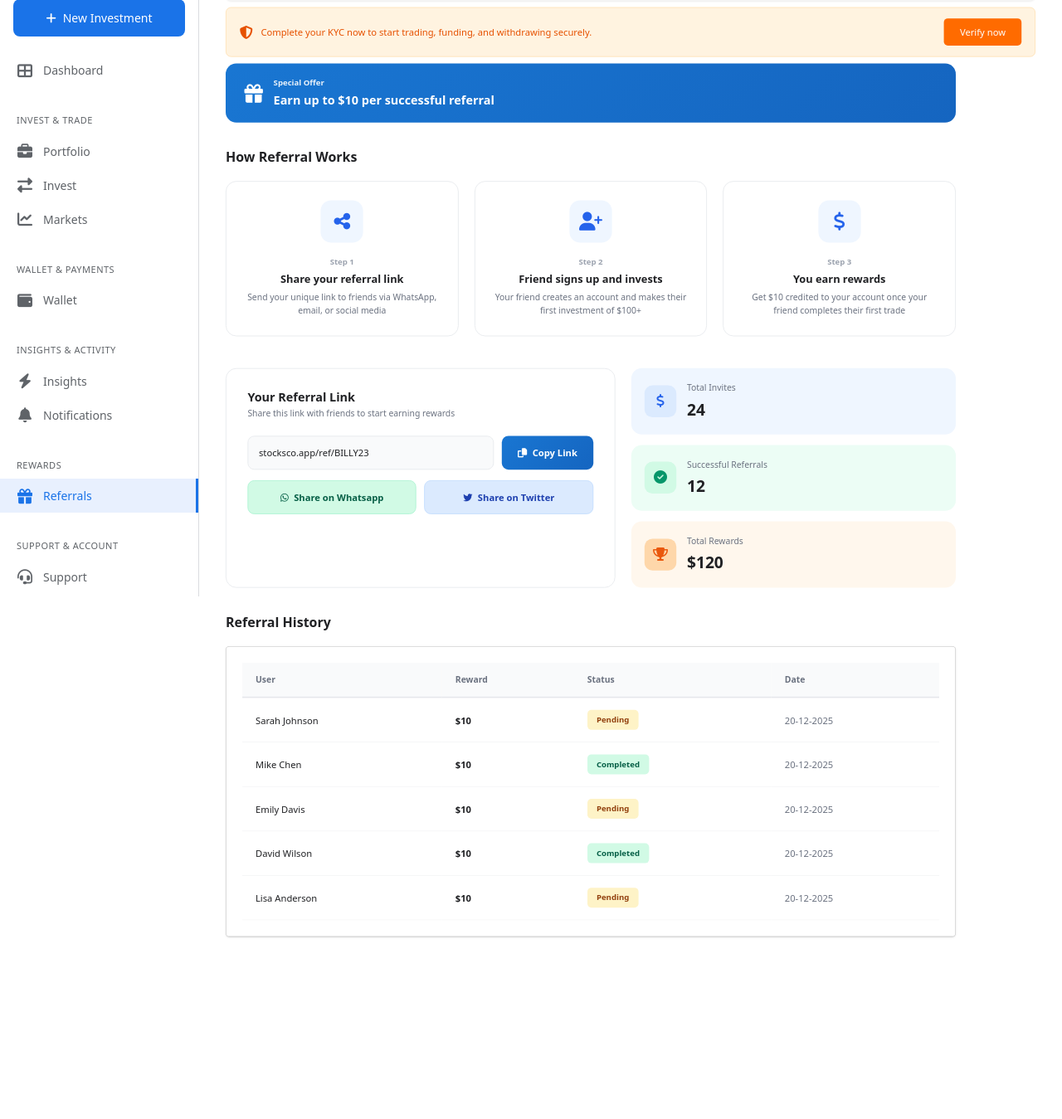
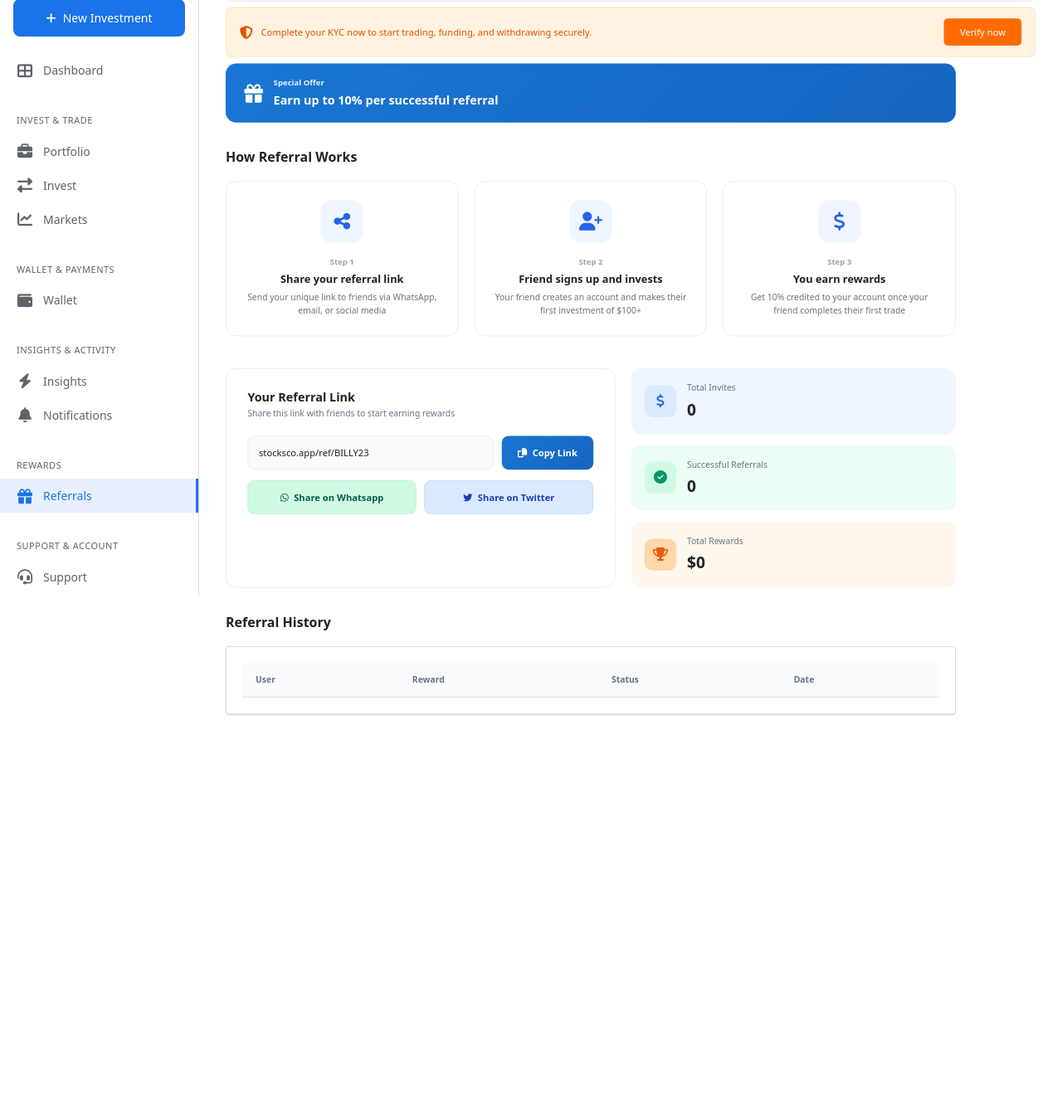
Before and after one commit to nnamdiindu/Stocks, a Flask app: page /dashboard/referrals in a window 1280 px wide. Shown: the part 81-1430 px from the top of the page at 83% size. After the commit the page ends 943 px from the top, so only its background shows below. Run offline with Flask 3, Linux system fonts and the light colour scheme; the visitor is signed in with stand-in values (Sample User, id 1); data comes from the database, SQL or seed files in the repository; lists and menus that the app fills with data are empty.

Commit message:
Modify values to 0 as default

```diff
--- a/app/templates/dashboard/partials/components/_referrals-content.html
+++ b/app/templates/dashboard/partials/components/_referrals-content.html
@@ -8,7 +8,7 @@
         <i class="fas fa-gift"></i>
         <div class="offer-content">
             <span class="offer-label">Special Offer</span>
-            <span class="offer-text">Earn up to $10 per successful referral</span>
+            <span class="offer-text">Earn up to 10% per successful referral</span>
         </div>
     </div>
 
@@ -49,7 +49,7 @@
                 <div class="step-content">
                     <div class="step-number">Step 3</div>
                     <h3 class="step-title">You earn rewards</h3>
-                    <p class="step-description">Get $10 credited to your account once your friend completes their first trade</p>
+                    <p class="step-description">Get 10% credited to your account once your friend completes their first trade</p>
                 </div>
             </div>
         </div>
@@ -88,7 +88,7 @@
                 </div>
                 <div class="stat-content">
                     <div class="stat-label">Total Invites</div>
-                    <div class="stat-value">{{ total_invites|default(24) }}</div>
+                    <div class="stat-value">{{ total_invites|default(0) }}</div>
                 </div>
             </div>
 
@@ -98,7 +98,7 @@
                 </div>
                 <div class="stat-content">
                     <div class="stat-label">Successful Referrals</div>
-                    <div class="stat-value">{{ successful_referrals|default(12) }}</div>
+                    <div class="stat-value">{{ successful_referrals|default(0) }}</div>
                 </div>
             </div>
 
@@ -108,7 +108,7 @@
                 </div>
                 <div class="stat-content">
                     <div class="stat-label">Total Rewards</div>
-                    <div class="stat-value">${{ total_rewards|default(120) }}</div>
+                    <div class="stat-value">${{ total_rewards|default(0) }}</div>
                 </div>
             </div>
         </div>
@@ -130,13 +130,13 @@
                         </tr>
                     </thead>
                     <tbody>
-                        {% set default_referrals = [
+                        {# {% set default_referrals = [
                             {'user': 'Sarah Johnson', 'reward': '$10', 'status': 'Pending', 'date': '20-12-2025'},
                             {'user': 'Mike Chen', 'reward': '$10', 'status': 'Completed', 'date': '20-12-2025'},
                             {'user': 'Emily Davis', 'reward': '$10', 'status': 'Pending', 'date': '20-12-2025'},
                             {'user': 'David Wilson', 'reward': '$10', 'status': 'Completed', 'date': '20-12-2025'},
                             {'user': 'Lisa Anderson', 'reward': '$10', 'status': 'Pending', 'date': '20-12-2025'}
-                        ] %}
+                        ] %} #}
 
                         {% for referral in referrals|default(default_referrals) %}
                         <tr>
```
